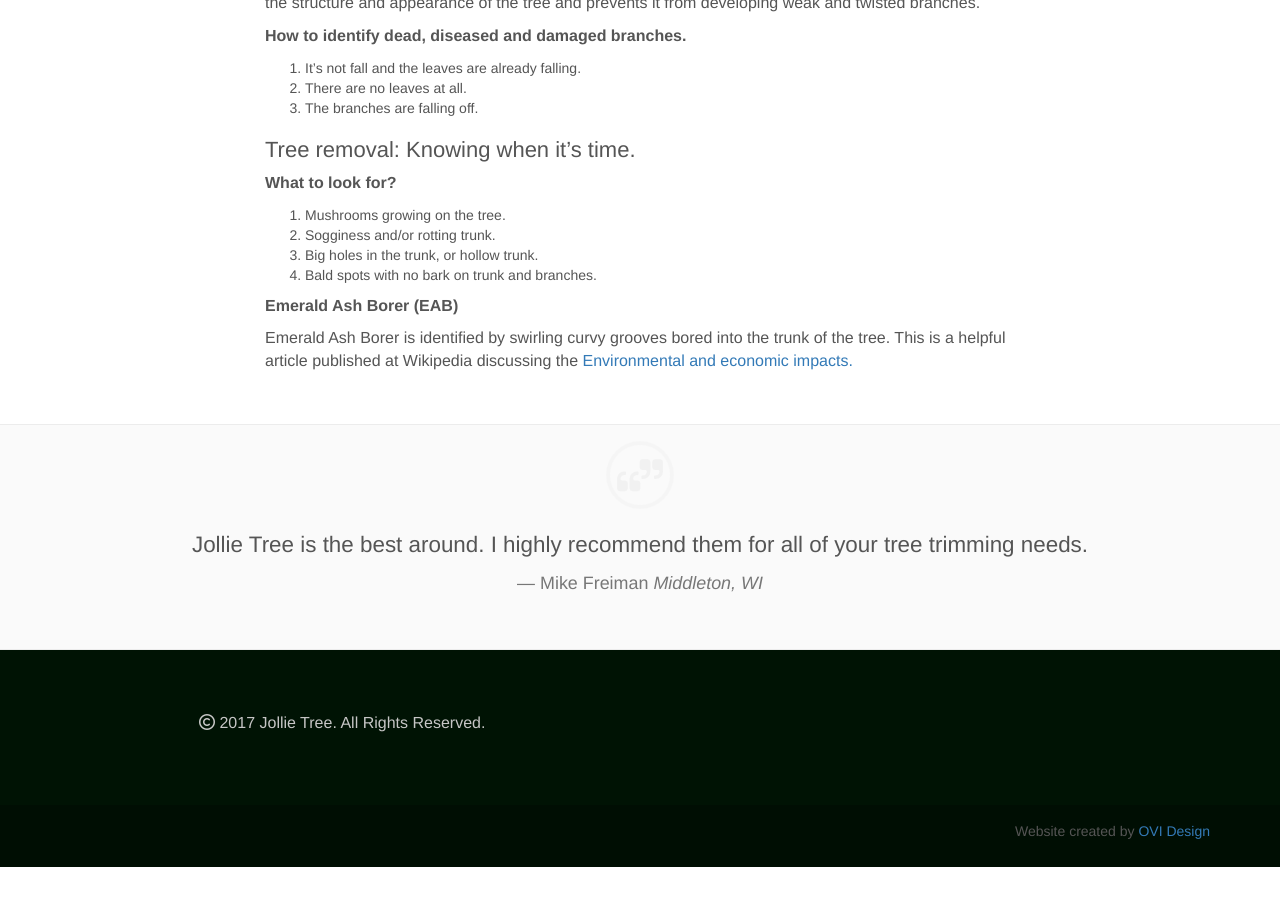
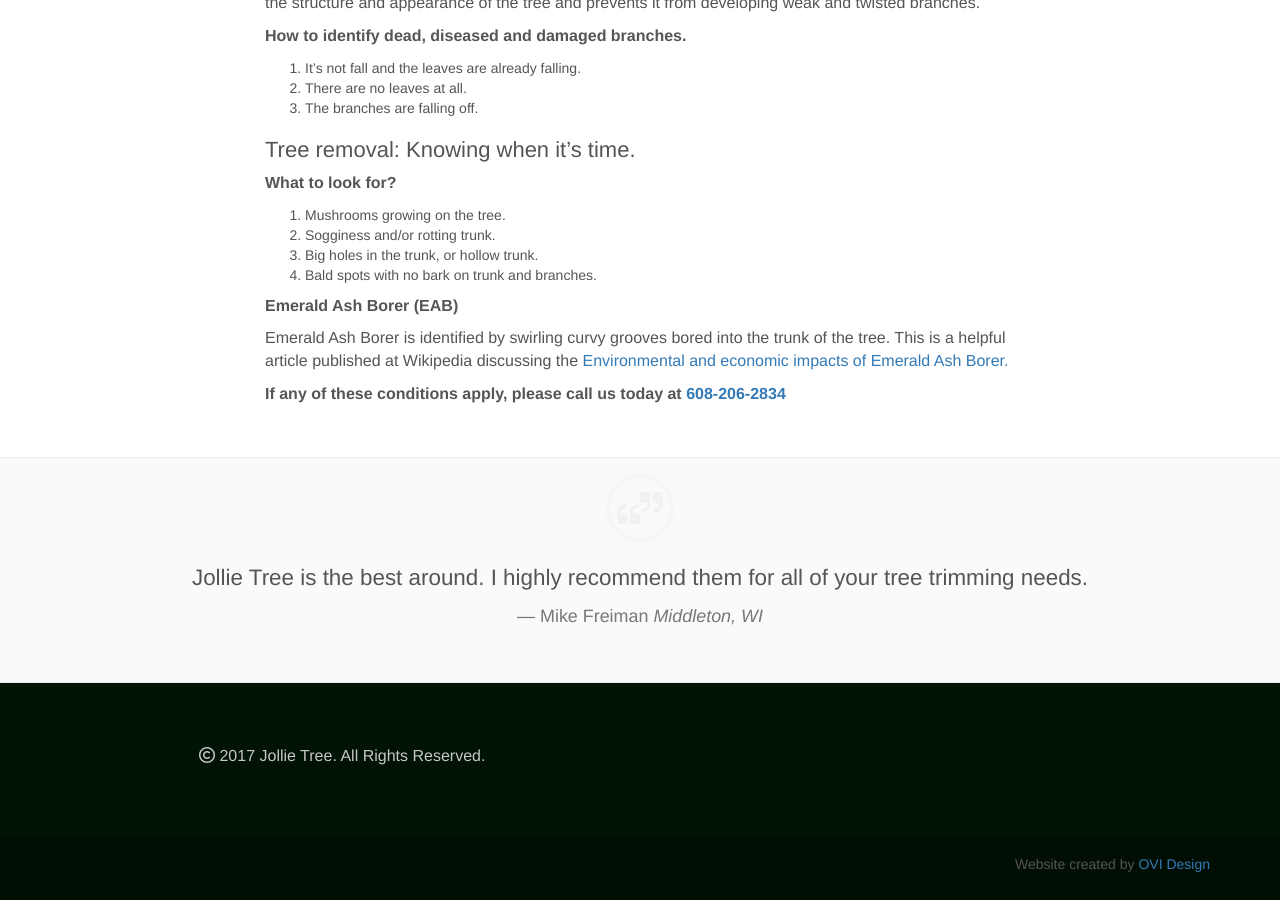
Before and after one commit to jollietree/jollietree.github.io, a Jekyll site: the page built from index.html, in a window 1280 px wide and 900 px high, scrolled down 1212 px. Built offline with Jekyll 4.4.1, drawn with Linux system fonts in a browser that asks for light colours; nearby versions of some CDN libraries; before the commit the page ends 2079 px from its top, so only the background shows below that.

Commit message:
Added CTA to index

```diff
--- a/index.html
+++ b/index.html
@@ -58,6 +58,15 @@ Tree care, tree trimming and pruning your beloved tree is necessary to protect a
   </p>
   <p>
     Emerald Ash Borer is identified by swirling curvy grooves bored into the trunk of the tree. This is a helpful article published at Wikipedia discussing the
-    <a href="https://en.wikipedia.org/wiki/Emerald_ash_borer">Environmental and economic impacts.</a>
+    <a href="https://en.wikipedia.org/wiki/Emerald_ash_borer">Environmental and economic impacts of Emerald Ash Borer.</a>
+
+  </p>
+  <p>
+    <strong>
+      If any of these conditions apply, please call us today at
+        <a href="tel:1-{{ site.tel }}">
+          {{ site.tel }}
+        </a>
+    </strong>
   </p>
 </section>
```
